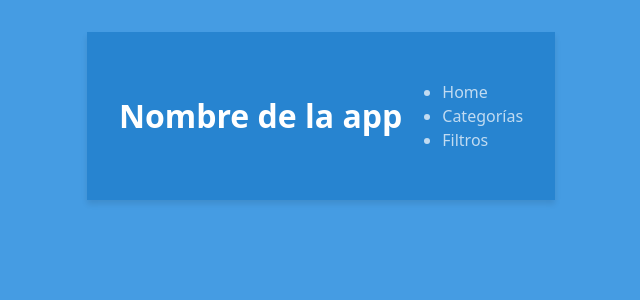
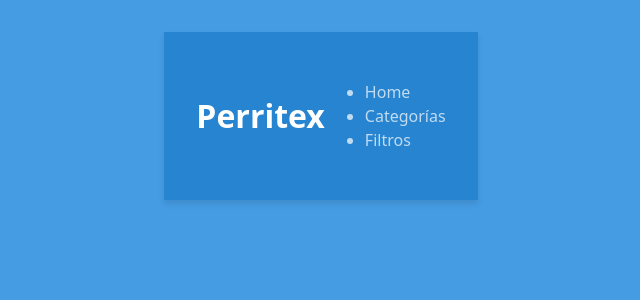
Before and after one commit to JuanGidoni/mobiliarium, a React (Vite) app: page / in a window 1280 px wide. Shown: the top 300 px of the page, without its empty margins (319-959 px from the left). Built offline with nearby package versions, Linux system fonts and the light colour scheme.

Commit message:
"Header problem solved"

```diff
--- a/src/components/Header.jsx
+++ b/src/components/Header.jsx
@@ -1,10 +1,9 @@
-import { Link } from "react-router-dom";
 import Navigation from "./Navigation.jsx";
 export function Header() {
   return (
     <header className="main-header">
       <div className="container">
-        <h1 className="title">Nombre de la app</h1>
+        <h1 className="title">Perritex</h1>
         <Navigation></Navigation>
       </div>
     </header>
```
